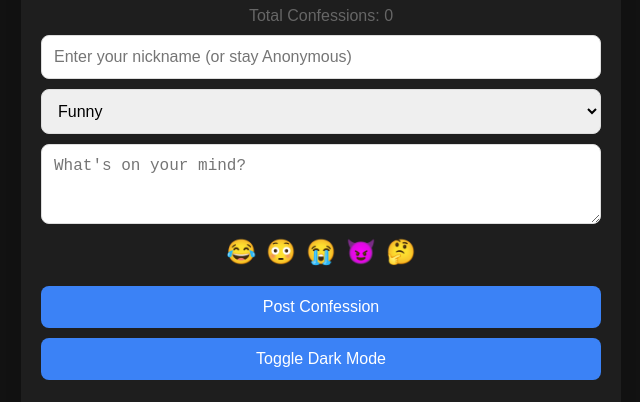
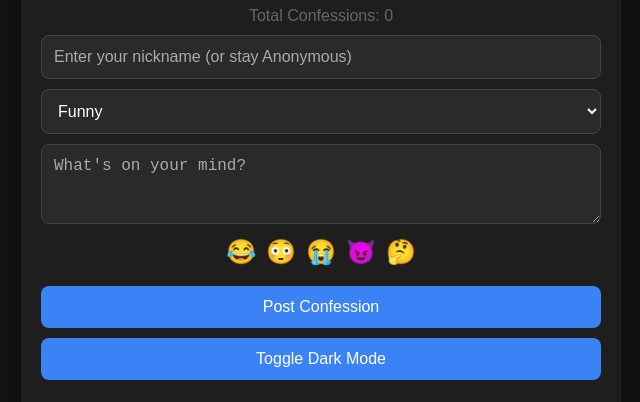
Before and after one commit to BadKarmasYTs/Lastthingbruh, a plain HTML site: page index.html in a window 1280 px wide. Both pictures are taken after a click on the button "Toggle Dark Mode". Shown: the part 60-462 px from the top of the page, without its empty margins (319-959 px from the left). Drawn offline with Linux system fonts and the light colour scheme.

Commit message:
Update style.css

```diff
--- a/style.css
+++ b/style.css
@@ -202,3 +202,16 @@ body.dark-mode .confession {
     font-size: 1rem;
   }
 }
+
+body.dark-mode input,
+body.dark-mode select,
+body.dark-mode textarea {
+  background-color: #2a2a2a;
+  color: #fff;
+  border-color: #444;
+}
+
+body.dark-mode input::placeholder,
+body.dark-mode textarea::placeholder {
+  color: #aaa;
+}
```
